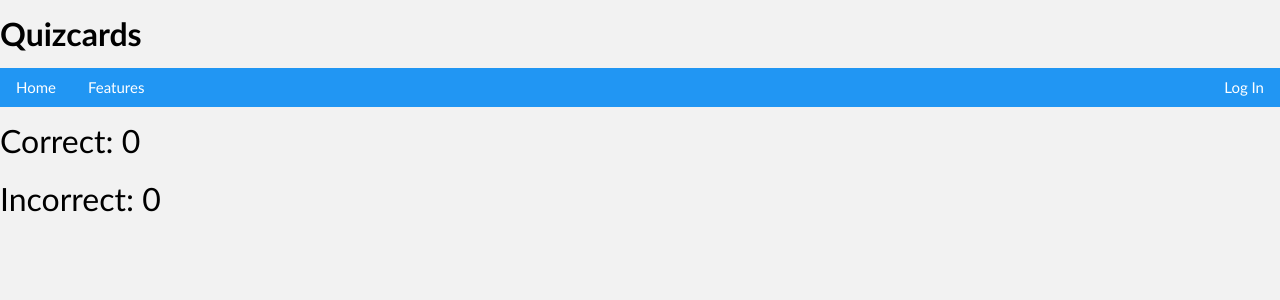
After one commit to TheSriramM/Y12-revision-app, a Flask app: page /quiz_complete in a window 1280 px wide. The commit adds this page. Shown: the top 300 px of the page. Run offline with Flask 3, Linux system fonts and the light colour scheme.

Commit message:
basic quiz features work

```diff
--- a/app.py
+++ b/app.py
@@ -9,6 +9,19 @@ app = Flask(
 )
 app.secret_key = 'wowow'
 DATABASE = "database.db"
+example_quiz = [
+    {
+        "question": "What is H2O?",
+        "options": ["Water", "Oxygen", "Salt", "Hydrogen"],
+        "answer": "Water"
+    },
+
+    {
+        "question": "What is the pH of a neutral solution?",
+        "options": ["7", "1", "14", "3"],
+        "answer": "7"
+    }
+]
 
 def get_db():
     db = getattr(g, '_database', None)
@@ -110,9 +123,44 @@ def features():
 def flashcards():
     return render_template("flashcards.html")
 
-@app.route('/quiz')
+@app.route('/quiz', methods=['GET', 'POST'])
 def quiz():
-    return render_template("quiz.html")
+    result = ""
+
+    if 'cur_question' not in session:
+        session['cur_question'] = 0
+        session['correct'] = 0
+        session['incorrect'] = 0
+
+    cur_question = session['cur_question']
+
+    if request.method == "POST":
+        selected = request.form.get("answer")
+        correct_answer = example_quiz[cur_question]["answer"]
+
+        if selected == correct_answer:
+            result = "Correct!"
+            # The second parameter is just in case the session variable has not been set or defined properly in which case 0 will be returned
+            session['correct'] = session.get('correct', 0) + 1
+        else:
+            result = "Incorrect"
+            # The second parameter is just in case the session variable has not been set or defined properly in which case 0 will be returned
+            session['incorrect'] = session.get('incorrect', 0) + 1
+
+        cur_question += 1
+        session['cur_question'] = cur_question
+
+    if cur_question >= len(example_quiz):
+        return redirect(url_for('quiz_complete'))
+
+    question = example_quiz[cur_question]
+    return render_template("quiz.html", question=question, result=result)
+
+@app.route('/quiz_complete')
+def quiz_complete():
+    correct = session.get('correct', 0)
+    incorrect = session.get('incorrect', 0)
+    return render_template("quiz_complete.html", correct=correct, incorrect=incorrect)
 
 @app.route('/dashboard')
 def dashboard():
--- a/templates/features.html
+++ b/templates/features.html
@@ -27,6 +27,9 @@
         </div>
         <div class="quiz-example quiz-column">
             <h1>Test yourself now</h1>
+            <a href="{{ url_for('quiz') }}">
+                <button type="button">Test yourself now!</button>
+            </a>
         </div>
     </div>
 {% endblock %}
--- /dev/null
+++ b/templates/quiz_complete.html
@@ -0,0 +1,11 @@
+{% extends "base.html" %}
+
+{% block head %}
+    <link rel="stylesheet" href="{{ url_for('static', filename='style.css') }}">
+    <script src="{{ url_for('static', filename='js/flashcards.js') }}"></script>
+{% endblock %}
+
+{% block content %}
+    <h1>Correct: {{ correct }}</h1>
+    <h1>Incorrect: {{ incorrect }}</h1>
+{% endblock %}
```
Also changed, not shown: templates/quiz.html (+26 -0 lines), database.db.
